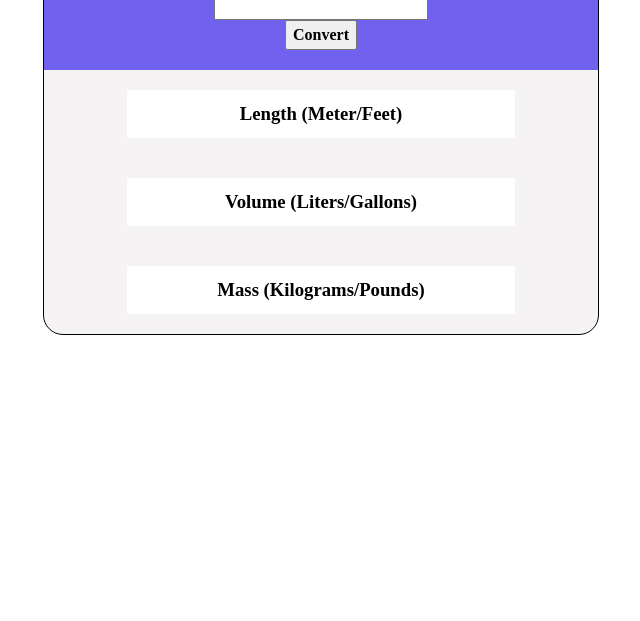
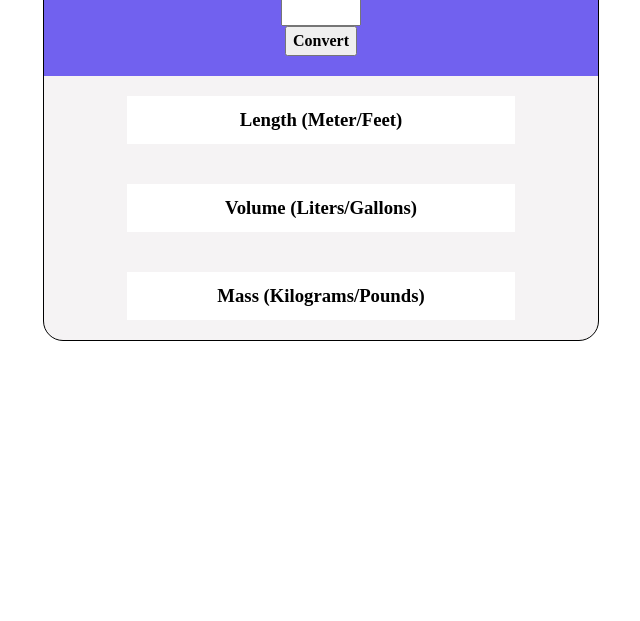
Before and after one commit to edjozero/unit-converter, a plain HTML site: page index.html in a window 1280 px wide. Shown: the part 179-800 px from the top of the page, without its empty margins (319-959 px from the left). Drawn offline with Linux system fonts and the light colour scheme.

Commit message:
Edit input field and centered input text

```diff
--- a/styles.css
+++ b/styles.css
@@ -79,6 +79,13 @@ h1, h2, h3, h4, h5, h6 {
   justify-content: center;
 }
 
+#input-value{
+  max-width: 80px;
+  width: fit-content;
+  text-align: center;
+  font-size: 20px;
+}
+
 .result-sections{
   background-color: #fff;
   padding: 10px 90px;
```
